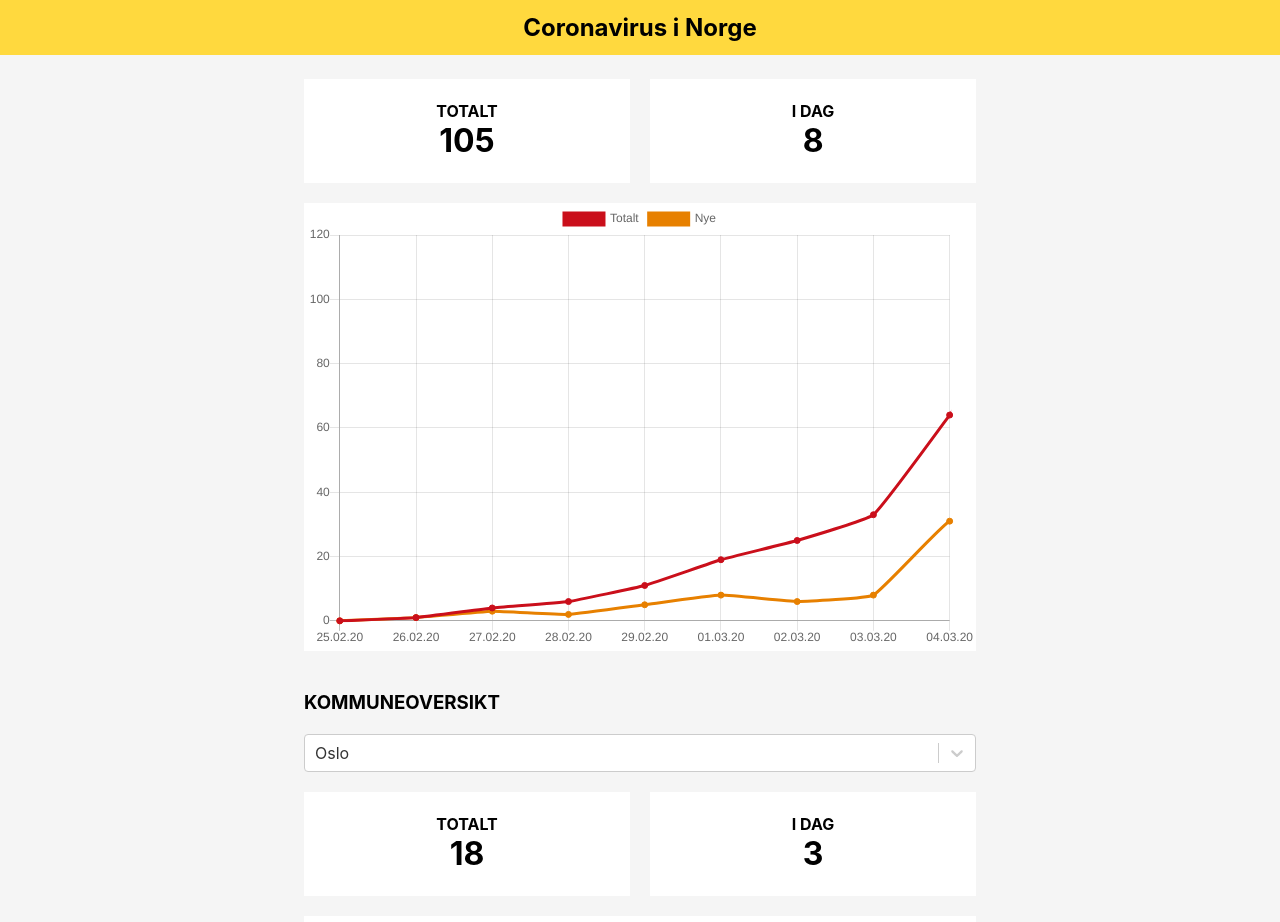
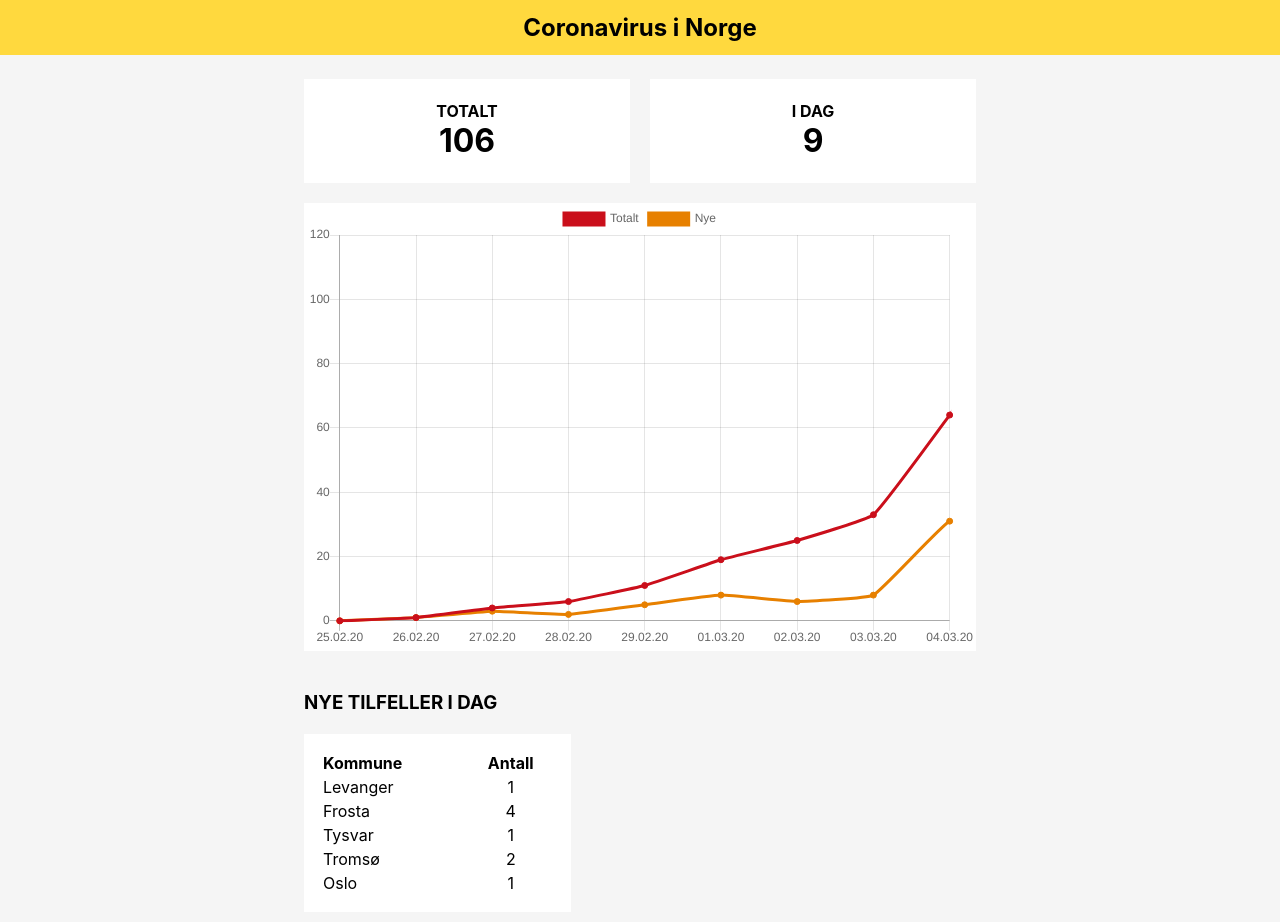
Before and after one commit to ademsalih/cov19-norway, a React (Create React App) app: page / in a window 1280 px wide. Shown: the top 922 px of the page. Built offline with nearby package versions, Linux system fonts and the light colour scheme.

Commit message:
muncip today added

```diff
--- a/public/norway.json
+++ b/public/norway.json
@@ -245,10 +245,6 @@
             "date": "06.03.20",
             "municips": [
                 {
-                    "municip": "Ukjent",
-                    "count": 0
-                },
-                {
                     "municip": "Levanger",
                     "count": 1
                 },
@@ -263,6 +259,10 @@
                 {
                     "municip": "Tromsø",
                     "count": 2
+                },
+                {
+                    "municip": "Oslo",
+                    "count": 1
                 }
             ]
         }
--- a/src/Content/Content.js
+++ b/src/Content/Content.js
@@ -5,6 +5,7 @@ import { getJsonData } from '../api/getCSV.js'
 import { TotalBox } from '../TotalBox'
 import Select from 'react-select'
 import { Municipality } from '../Municipality'
+import { MunicipToday } from '../MunicipToday'
 import './style.css'
 
 export const Content = () => {
@@ -28,6 +29,8 @@ export const Content = () => {
     const [municipTotalName, setMunicipTotalName] = useState([]);
     const [municipTotalCount, setMunicipTotalCount] = useState([]);
 
+    const [municipsToday, setMunicipsToday] = useState([]);
+
     React.useEffect(() => {
         getJsonData().then(result => {
 
@@ -37,6 +40,8 @@ export const Content = () => {
             setDates(formattedDays)
 
             let entries = result["entries"]
+
+            setMunicipsToday(lastOf(entries)["municips"])
 
             let daily = new Array(formattedDays.length).fill(0)
 
@@ -117,6 +122,8 @@ export const Content = () => {
             setMunicipTotalName(totalForMunicips.map(x => x["municip"]))
             setMunicipTotalCount(totalForMunicips.map(x => x["total"]))
 
+
+
             setLoading(false)
         })
     }, [])
@@ -172,6 +179,17 @@ export const Content = () => {
             <br/>
             <TotalGraph x={dates} total={cumulative} daily={daily} color1={"rgba(202,15,27,1)"} color2={"rgba(231,128,0,1)"} />
             <br/>
+
+            {municipsToday.length > 0 ? (
+                <>
+                    <br/>
+                    <h3>NYE TILFELLER I DAG</h3>
+                    <br/>
+                    <MunicipToday stats={municipsToday} />
+                    <br/>
+                </>
+            ): null}
+
             <br/>
             <h3>KOMMUNEOVERSIKT</h3>
             <br/>
--- /dev/null
+++ b/src/MunicipToday/MunicipToday.js
@@ -0,0 +1,23 @@
+import React from 'react'
+import './style.css'
+
+export const MunicipToday = ({stats}) => {
+
+    return(
+        <div className="municipTodayBox">
+
+            <table>
+                <tr>
+                    <th align="left">Kommune</th>
+                    <th align="center">Antall</th>
+                </tr>
+                {stats.map(e => [
+                    <tr>
+                        <td align="left">{e["municip"]}</td>
+                        <td align="center">{e["count"]}</td>
+                    </tr>
+                ])}
+            </table>
+        </div>
+    )
+}
--- /dev/null
+++ b/src/MunicipToday/index.js
@@ -0,0 +1 @@
+export { MunicipToday } from './MunicipToday'
--- /dev/null
+++ b/src/MunicipToday/style.css
@@ -0,0 +1,9 @@
+.municipTodayBox {
+    background-color: white;
+    padding: 1em;
+    width: 35%;
+}
+
+table {
+    width: 100%;
+}
```
